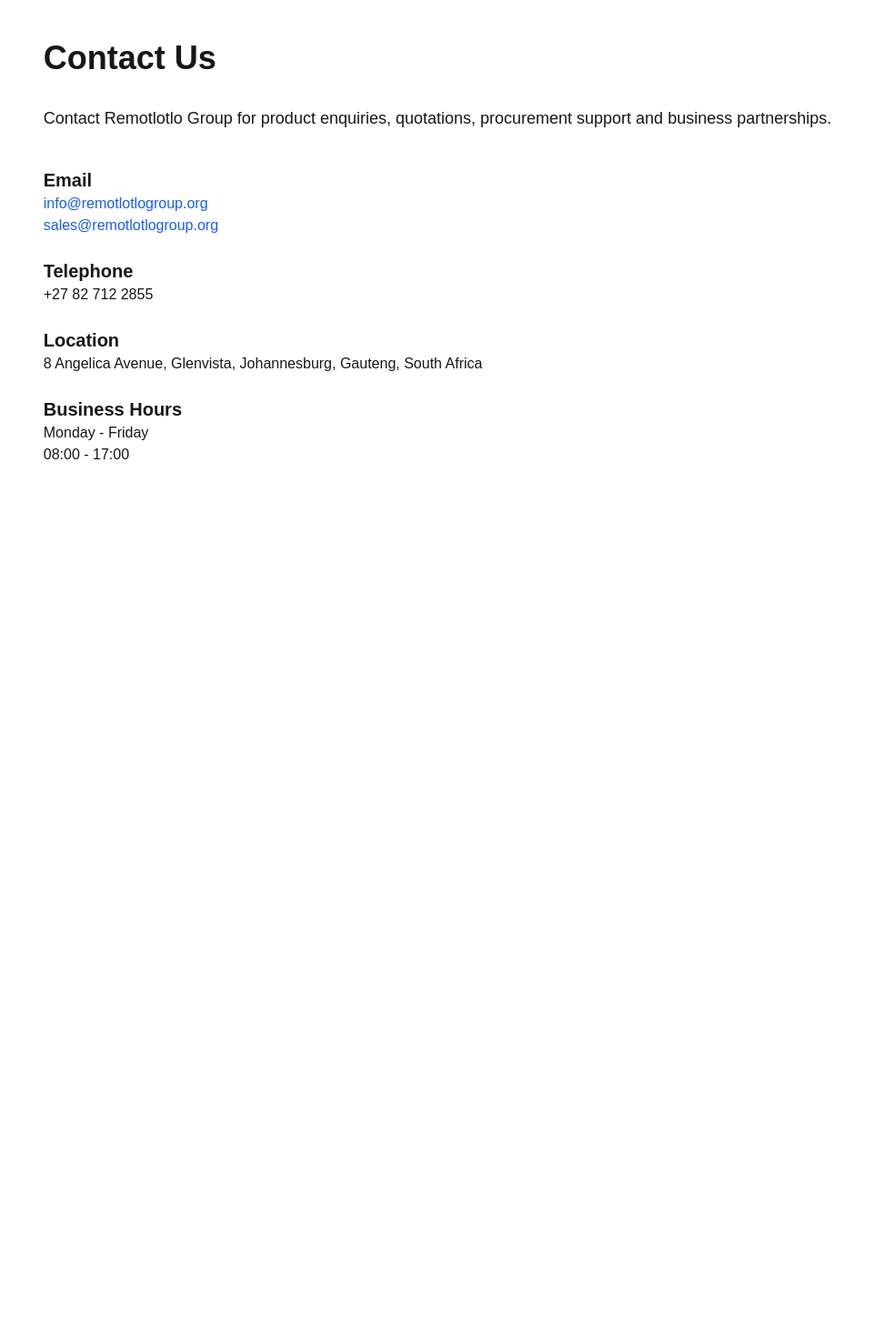
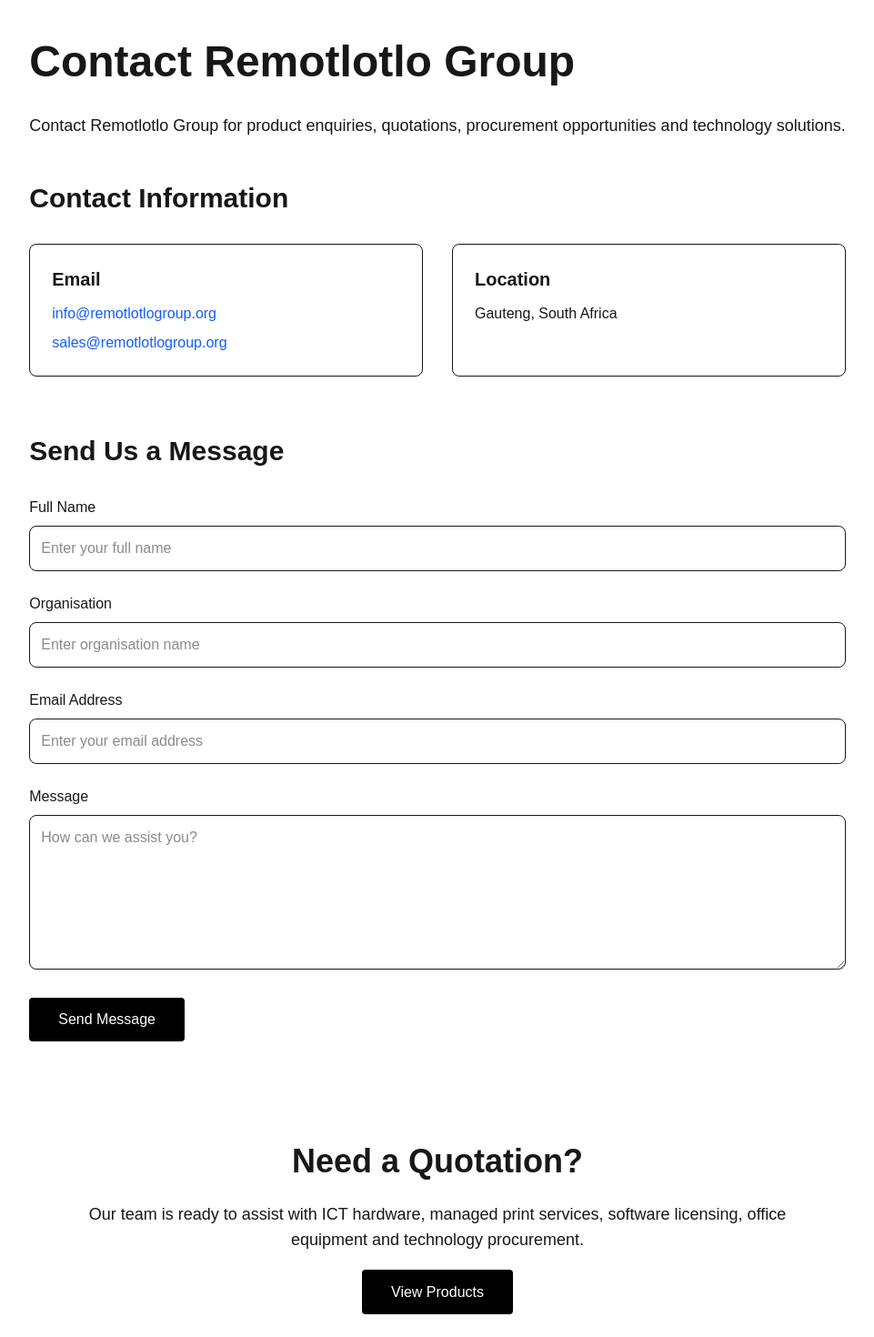
Before and after one commit to lirpa-ai/GPEP-Prototype, a Next.js app: page /contact in a window 1280 px wide. Shown: the part 20-1490 px from the top of the page at 91% size, without its empty margins (159-1120 px from the left). Before the commit the page ends 800 px from the top, so only its background shows below. Built offline with nearby package versions, Linux system fonts and the light colour scheme.

Commit message:
Complete Contact page and site structure

```diff
--- a/app/contact/page.tsx
+++ b/app/contact/page.tsx
@@ -1,50 +1,141 @@
 export default function ContactPage() {
   return (
     <main className="min-h-screen max-w-5xl mx-auto px-6 py-16">
-      <h1 className="text-4xl font-bold mb-8">
-        Contact Us
+      <h1 className="text-5xl font-bold mb-8">
+        Contact Remotlotlo Group
       </h1>
 
-      <p className="mb-10 text-lg">
+      <p className="text-lg mb-12">
         Contact Remotlotlo Group for product enquiries, quotations,
-        procurement support and business partnerships.
+        procurement opportunities and technology solutions.
       </p>
 
-      <div className="space-y-6">
-        <div>
-        <h2 className="text-xl font-bold">Email</h2>
+      {/* Contact Information */}
+      <section className="mb-16">
+        <h2 className="text-3xl font-bold mb-8">
+          Contact Information
+        </h2>
 
+        <div className="grid md:grid-cols-2 gap-8">
+          <div className="border rounded-lg p-6">
+            <h3 className="text-xl font-bold mb-3">
+              Email
+            </h3>
+
+            <p className="mb-2">
               <a
                 href="mailto:info@remotlotlogroup.org"
-            className="block text-blue-600"
+                className="text-blue-600 hover:underline"
               >
                 info@remotlotlogroup.org
               </a>
+            </p>
 
+            <p>
               <a
                 href="mailto:sales@remotlotlogroup.org"
-            className="block text-blue-600"
+                className="text-blue-600 hover:underline"
               >
                 sales@remotlotlogroup.org
               </a>
+            </p>
+          </div>
+
+          <div className="border rounded-lg p-6">
+            <h3 className="text-xl font-bold mb-3">
+              Location
+            </h3>
+
+            <p>
+              Gauteng, South Africa
+            </p>
+          </div>
+        </div>
+      </section>
+
+      {/* Contact Form */}
+      <section className="mb-16">
+        <h2 className="text-3xl font-bold mb-8">
+          Send Us a Message
+        </h2>
+
+        <form className="space-y-6">
+          <div>
+            <label className="block mb-2 font-medium">
+              Full Name
+            </label>
+
+            <input
+              type="text"
+              className="w-full border rounded-lg p-3"
+              placeholder="Enter your full name"
+            />
           </div>
 
           <div>
-          <h2 className="text-xl font-bold">Telephone</h2>
-          <p>+27 82 712 2855</p>
+            <label className="block mb-2 font-medium">
+              Organisation
+            </label>
+
+            <input
+              type="text"
+              className="w-full border rounded-lg p-3"
+              placeholder="Enter organisation name"
+            />
           </div>
 
           <div>
-          <h2 className="text-xl font-bold">Location</h2>
-          <p>8 Angelica Avenue, Glenvista, Johannesburg, Gauteng, South Africa</p>
+            <label className="block mb-2 font-medium">
+              Email Address
+            </label>
+
+            <input
+              type="email"
+              className="w-full border rounded-lg p-3"
+              placeholder="Enter your email address"
+            />
           </div>
 
           <div>
-          <h2 className="text-xl font-bold">Business Hours</h2>
-          <p>Monday - Friday</p>
-          <p>08:00 - 17:00</p>
+            <label className="block mb-2 font-medium">
+              Message
+            </label>
+
+            <textarea
+              rows={6}
+              className="w-full border rounded-lg p-3"
+              placeholder="How can we assist you?"
+            />
           </div>
-      </div>
+
+          <button
+            type="submit"
+            className="bg-black text-white px-8 py-3 rounded"
+          >
+            Send Message
+          </button>
+        </form>
+      </section>
+
+      {/* CTA */}
+      <section className="text-center py-12">
+        <h2 className="text-4xl font-bold mb-6">
+          Need a Quotation?
+        </h2>
+
+        <p className="max-w-3xl mx-auto text-lg mb-8">
+          Our team is ready to assist with ICT hardware,
+          managed print services, software licensing,
+          office equipment and technology procurement.
+        </p>
+
+        <a
+          href="/products"
+          className="bg-black text-white px-8 py-4 rounded"
+        >
+          View Products
+        </a>
+      </section>
     </main>
   );
 }
```
Lines whose indentation alone changed are shown as unchanged.
